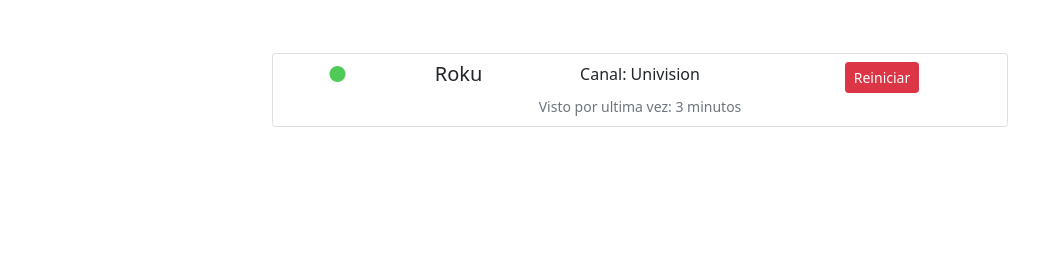
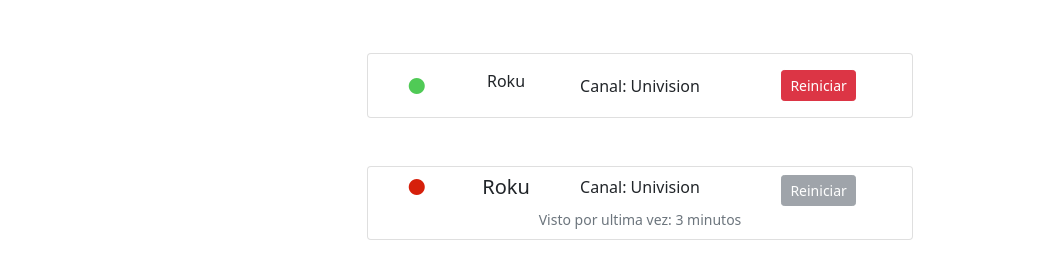
Before and after one commit to andres857/roku-app, a website: page public/index.html in a window 1280 px wide. Shown: the part 57-336 px from the top of the page, without its empty margins (0-1064 px from the left). Drawn offline with nearby package versions, Linux system fonts and the light colour scheme.

Commit message:
last changes

```diff
--- a/index.js
+++ b/index.js
@@ -9,7 +9,6 @@
 const clientesConectados = {};
 
 app.use(express.static('public'));
-// app.use('/static', express.static('public'));
 
 app.get('/', (req, res) => {
   res.send('WebSocket with Express');
@@ -22,7 +21,6 @@
       id: idCliente,
     };
   });
-
   res.json(listaClientes);
 });
 
--- a/public/index.html
+++ b/public/index.html
@@ -12,7 +12,7 @@
   </head>
 
   <body>
-
+    <!-- navbar -->
     <div class="row" >
         <div class="col-12">
             <nav class="navbar bg-body-tertiary">
@@ -33,14 +33,39 @@
     </div>
 
     <div class="container text-center pt-5">
+        <div class="row justify-content-center">
+            <div class="col-6 ">
+                <ul class="list-group ">
+                    <li class="list-group-item align-items-center">
+                        <div class="row my-2">
+                            <div class="col-2 my-auto">
+                                <i class="fa-solid fa-circle" style="color: #50ca56;"></i>
+                            </div>
+                            <div class="col-2 my-auto">
+                                <h6 class="card-title">Roku</h6>
+                            </div>
+                            <div class="col-4 my-auto">
+                                <p class="card-text mx-auto">Canal: Univision</p>
+                            </div>
+                            <div class="col-4 my-auto">
+                                <button type="button" class="btn btn-danger btn-sm">Reiniciar </button>
+                            </div>
+                        </div>
+                    </li>
+                </ul>
+            </div>
+        </div>
+    </div>
+
+    <div class="container text-center pt-5">
         <div>
             <div class="row justify-content-center">
-                <div class="col-8">
+                <div class="col-6">
                     <ul class="list-group">
                         <li class="list-group-item">
                             <div class="row">
                                 <div class="col-2">
-                                    <i class="fa-solid fa-circle" style="color: #50ca56;"></i>
+                                    <i class="fa-solid fa-circle" style="color: #d6200b;"></i>
                                 </div>
                                 <div class="col-2">
                                     <h5 class="card-title">Roku</h5>
@@ -49,7 +74,7 @@
                                     <p class="card-text">Canal: Univision</p>
                                 </div>
                                 <div class="col-4">
-                                    <button type="button" class="btn btn-danger btn-sm">Reiniciar </button>
+                                    <button type="button" class="btn btn-secondary btn-sm" disabled>Reiniciar</button>
                                 </div>
                             </div>
                             <div class="row">
```
